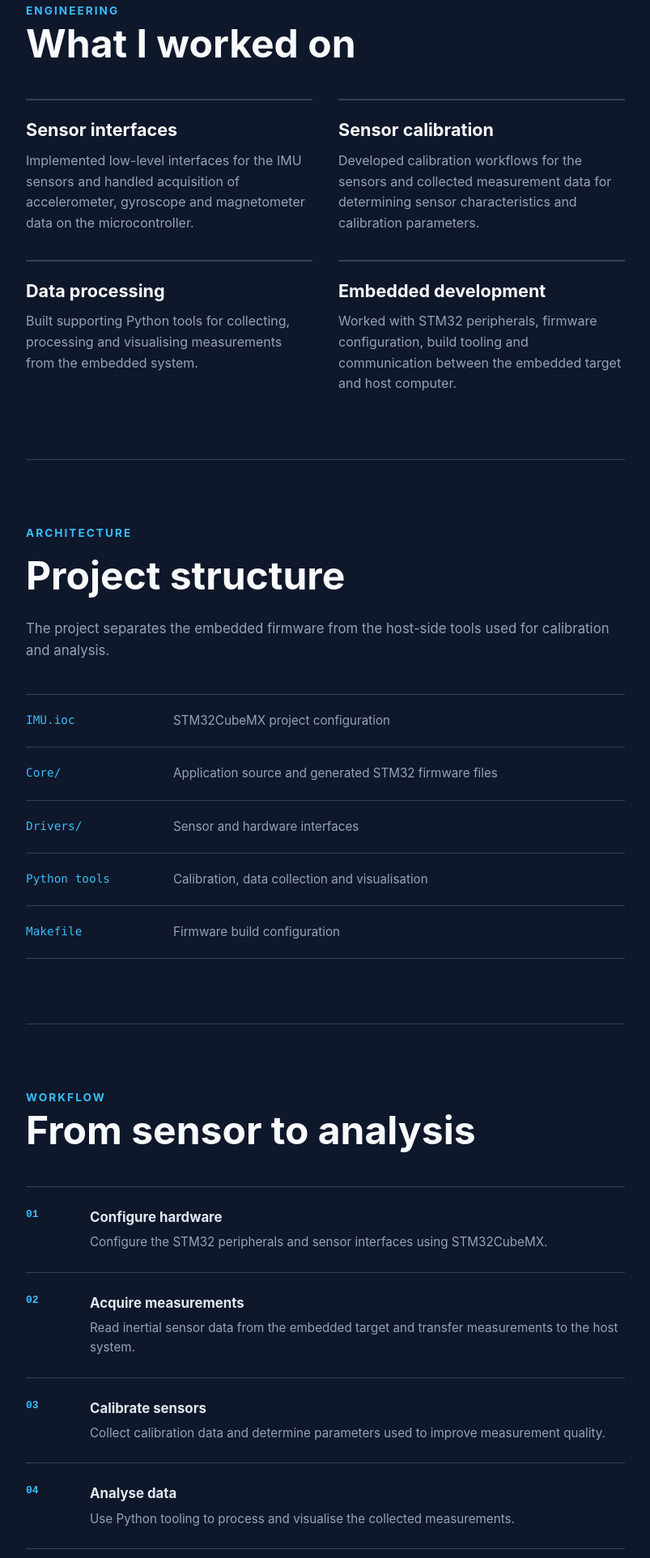
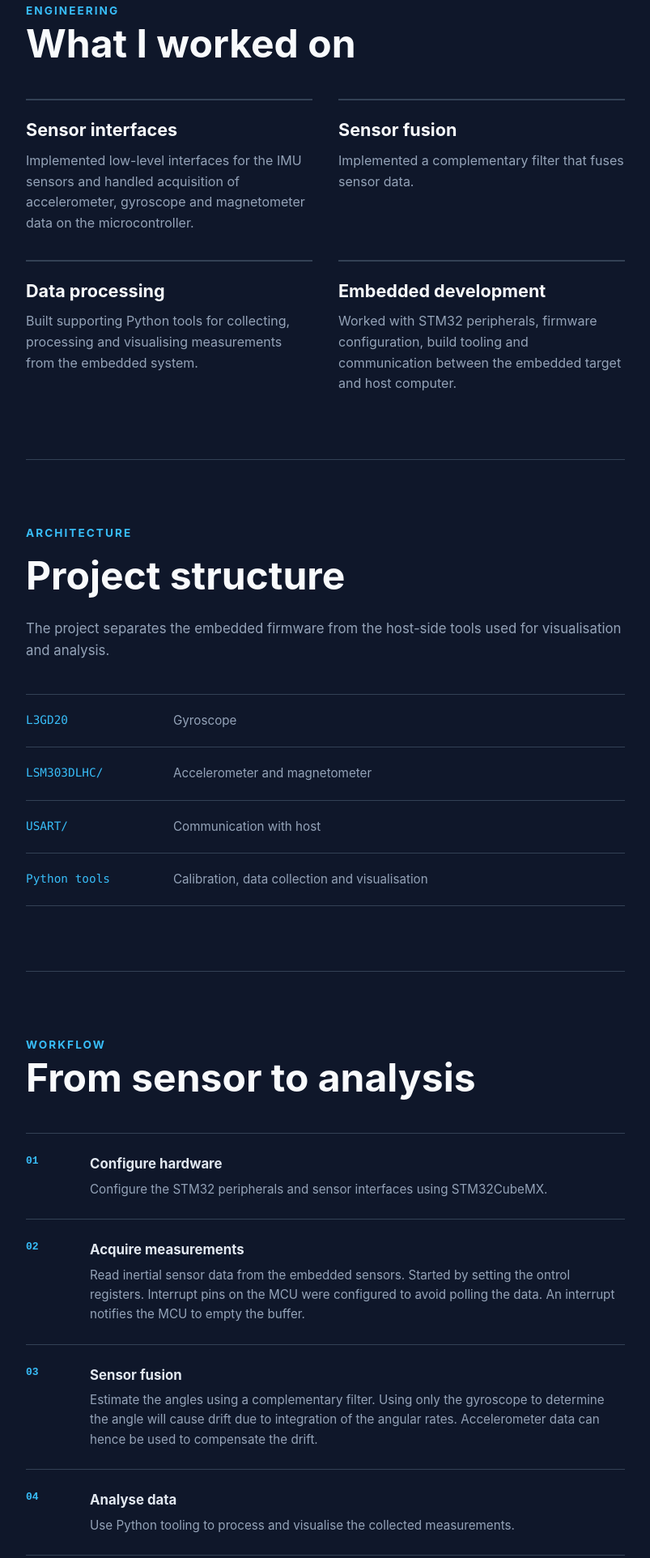
Before and after one commit to Daniel-Soderberg/Daniel-Soderberg.github.io, a plain HTML site: page projects/imu/index.html in a window 1280 px wide. Shown: the part 1258-3182 px from the top of the page at 81% size, without its empty margins (58-861 px from the left). Drawn offline with Linux system fonts and the light colour scheme.

Commit message:
Added information about the imu and dgw project

```diff
--- a/projects/imu/index.html
+++ b/projects/imu/index.html
@@ -184,15 +184,13 @@
                             <article>
 
                                 <h3>
-                                    Sensor calibration
+                                    Sensor fusion
                                 </h3>
 
                                 <p>
-                                    Developed calibration workflows
-                                    for the sensors and collected
-                                    measurement data for determining
-                                    sensor characteristics and
-                                    calibration parameters.
+                                    Implemented a complementary
+                                    filter that fuses sensor
+                                    data.
                                 </p>
 
                             </article>
@@ -250,30 +248,29 @@
                         <p>
                             The project separates the embedded
                             firmware from the host-side tools used
-                            for calibration and analysis.
+                            for visualisation and analysis.
                         </p>
 
                         <div class="architecture-list">
 
                             <div>
-                                <code>IMU.ioc</code>
+                                <code>L3GD20</code>
                                 <span>
-                                    STM32CubeMX project configuration
+                                    Gyroscope
                                 </span>
                             </div>
 
                             <div>
-                                <code>Core/</code>
+                                <code>LSM303DLHC/</code>
                                 <span>
-                                    Application source and generated
-                                    STM32 firmware files
+                                    Accelerometer and magnetometer
                                 </span>
                             </div>
 
                             <div>
-                                <code>Drivers/</code>
+                                <code>USART/</code>
                                 <span>
-                                    Sensor and hardware interfaces
+                                    Communication with host
                                 </span>
                             </div>
 
@@ -282,13 +279,6 @@
                                 <span>
                                     Calibration, data collection
                                     and visualisation
-                                </span>
-                            </div>
-
-                            <div>
-                                <code>Makefile</code>
-                                <span>
-                                    Firmware build configuration
                                 </span>
                             </div>
 
@@ -339,12 +329,17 @@
 
                                     <p>
                                         Read inertial sensor data from
-                                        the embedded target and transfer
-                                        measurements to the host system.
+                                        the embedded sensors. Started by
+                                        setting the ontrol registers.
+                                        Interrupt pins on the MCU were configured
+                                        to avoid polling the data. An
+                                        interrupt notifies the MCU to
+                                        empty the buffer.
                                     </p>
                                 </div>
 
                             </li>
+
 
 
                             <li>
@@ -352,13 +347,18 @@
 
                                 <div>
                                     <strong>
-                                        Calibrate sensors
+                                        Sensor fusion
                                     </strong>
 
                                     <p>
-                                        Collect calibration data and
-                                        determine parameters used to
-                                        improve measurement quality.
+                                        Estimate the angles using
+                                        a complementary filter.
+                                        Using only the gyroscope to
+                                        determine the angle will cause
+                                        drift due to integration of
+                                        the angular rates. Accelerometer
+                                        data can hence be used to
+                                        compensate the drift.
                                     </p>
                                 </div>
 
@@ -412,6 +412,8 @@
                             <li>Magnetometer</li>
                             <li>Python</li>
                             <li>UART</li>
+                            <li>SPI</li>
+                            <li>I2C</li>
                             <li>Git</li>
 
                         </ul>
```
Also changed, not shown: projects/dgw/index.html (+24 -31 lines).
